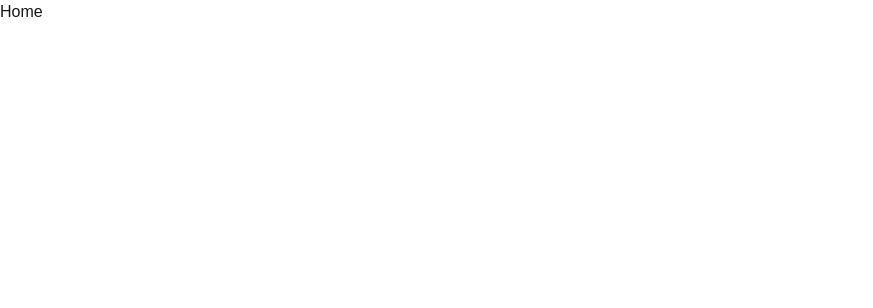
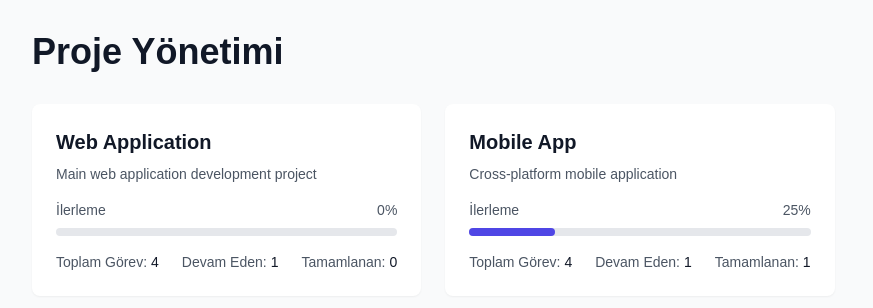
Before and after one commit to CenkMerk/jira, a Next.js app: page / in a window 1280 px wide. Shown: the top 308 px of the page, without its empty margins (0-873 px from the left). Built offline with nearby package versions, Linux system fonts and the light colour scheme.

Commit message:
Enhance Home page to display project statistics using useBoard hook.

```diff
--- a/app/page.tsx
+++ b/app/page.tsx
@@ -1,7 +1,79 @@
+"use client";
+
+import { mockProjects } from "@/data/mocData";
+import { useBoard } from "@/hooks/useBoard";
+import Link from "next/link";
+
 export default function Home() {
+  // Calculate project statistics using useBoard for each project
+  const projectStats = mockProjects.map((project) => {
+    const { stats } = useBoard(project.id);
+    return {
+      ...project,
+      ...stats,
+    };
+  });
+
   return (
-    <div>
-      <h1>Home</h1>
+    <div className="min-h-screen bg-gray-50 p-8">
+      <div className="max-w-7xl mx-auto">
+        <h1 className="text-4xl font-bold text-gray-900 mb-8">
+          Proje Yönetimi
+        </h1>
+
+        <div className="grid grid-cols-1 md:grid-cols-2 lg:grid-cols-3 gap-6">
+          {projectStats.map((project) => (
+            <Link
+              href={`/project/${project.id}`}
+              key={project.id}
+              className="block group"
+            >
+              <div className="bg-white rounded-lg shadow-sm p-6 hover:shadow-md transition-shadow">
+                <h2 className="text-xl font-semibold text-gray-900 group-hover:text-indigo-600 transition-colors">
+                  {project.name}
+                </h2>
+                <p className="text-gray-600 mt-2 text-sm line-clamp-2">
+                  {project.description}
+                </p>
+
+                <div className="mt-4">
+                  <div className="flex justify-between text-sm text-gray-600 mb-2">
+                    <span>İlerleme</span>
+                    <span>{project.progress}%</span>
+                  </div>
+                  <div className="w-full bg-gray-200 rounded-full h-2">
+                    <div
+                      className="bg-indigo-600 h-2 rounded-full transition-all"
+                      style={{ width: `${project.progress}%` }}
+                    />
+                  </div>
+                </div>
+
+                <div className="mt-4 flex justify-between text-sm">
+                  <div>
+                    <span className="text-gray-600">Toplam Görev:</span>
+                    <span className="ml-1 font-medium text-gray-900">
+                      {project.totalTasks}
+                    </span>
+                  </div>
+                  <div>
+                    <span className="text-gray-600">Devam Eden:</span>
+                    <span className="ml-1 font-medium text-gray-900">
+                      {project.inProgressTasks}
+                    </span>
+                  </div>
+                  <div>
+                    <span className="text-gray-600">Tamamlanan:</span>
+                    <span className="ml-1 font-medium text-gray-900">
+                      {project.completedTasks}
+                    </span>
+                  </div>
+                </div>
+              </div>
+            </Link>
+          ))}
+        </div>
+      </div>
     </div>
   );
 }
```
